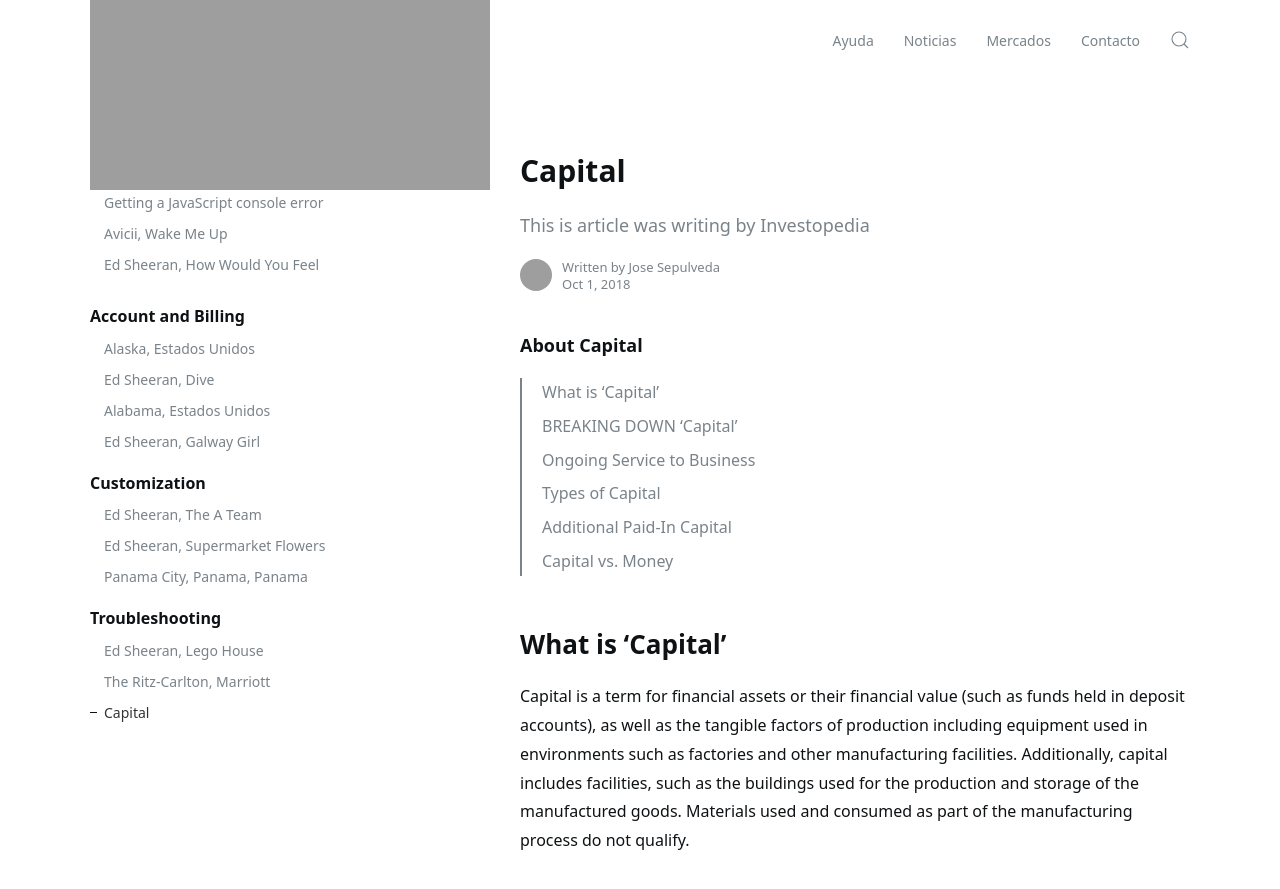
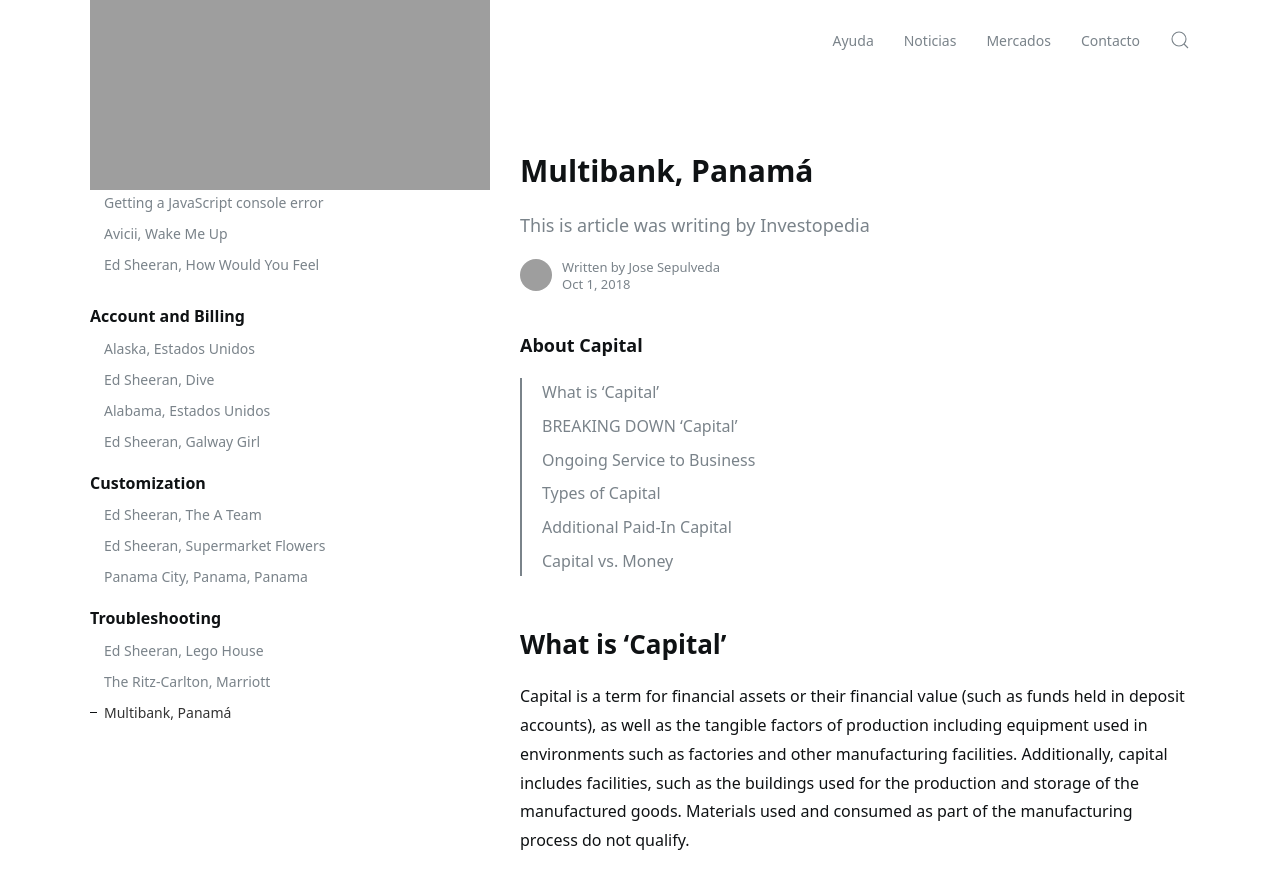
Before and after one commit to jelmii/jelmii.github.io, a Jekyll site: the page built from _docs/assets.md, in a window 1280 px wide and 900 px high. Shown: the top 889 px of the window. Built offline with Jekyll 4.4.1, drawn with Linux system fonts in a browser that asks for light colours; grey boxes are pictures that could not be loaded.

Commit message:
Update assets.md

```diff
--- a/_docs/assets.md
+++ b/_docs/assets.md
@@ -1,6 +1,6 @@
 ---
 layout: doc
-title: Capital
+title: Multibank, Panamá
 subtitle: This is article was writing by Investopedia
 author:
 tags: featured
```
